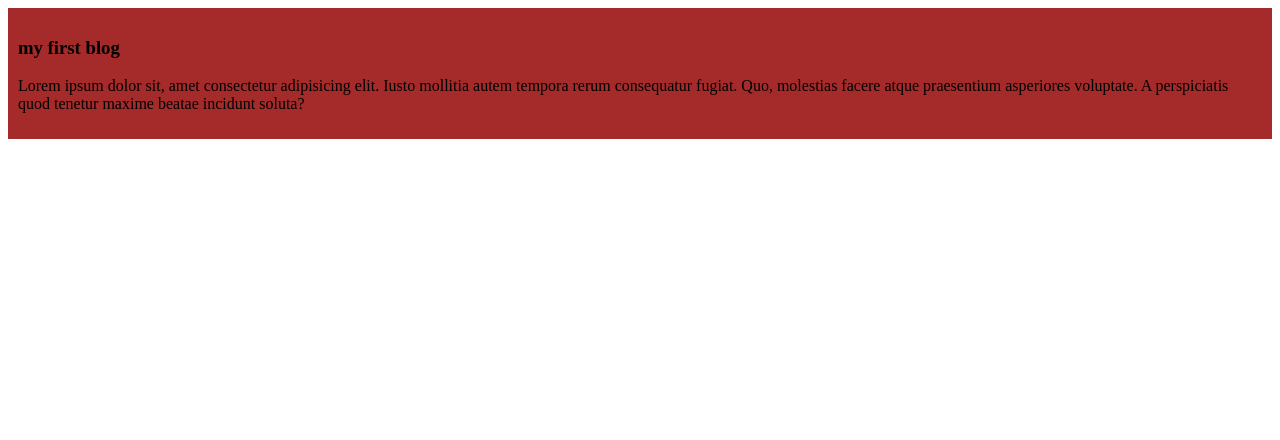
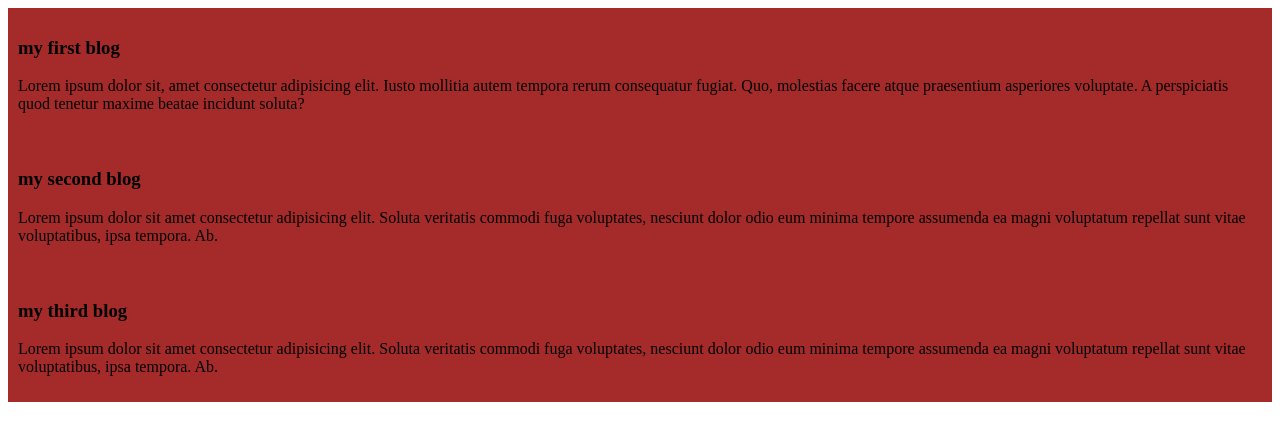
Before and after one commit to ayeshahosen45-png/my-first-github-repo, a plain HTML site: page index.html in a window 1280 px wide. Drawn offline with Linux system fonts and the light colour scheme.

Commit message:
added my second and third blog

```diff
--- a/index.html
+++ b/index.html
@@ -11,5 +11,13 @@
     <h3>my first blog</h3>
     <p>Lorem ipsum dolor sit, amet consectetur adipisicing elit. Iusto mollitia autem tempora rerum consequatur fugiat. Quo, molestias facere atque praesentium asperiores voluptate. A perspiciatis quod tenetur maxime beatae incidunt soluta?</p>
  </div>
+    <div>
+        <h3>my second blog</h3>
+        <p>Lorem ipsum dolor sit amet consectetur adipisicing elit. Soluta veritatis commodi fuga voluptates, nesciunt dolor odio eum minima tempore assumenda ea magni voluptatum repellat sunt vitae voluptatibus, ipsa tempora. Ab.</p>
+    </div>
+   <div>
+        <h3>my third blog</h3>
+        <p>Lorem ipsum dolor sit amet consectetur adipisicing elit. Soluta veritatis commodi fuga voluptates, nesciunt dolor odio eum minima tempore assumenda ea magni voluptatum repellat sunt vitae voluptatibus, ipsa tempora. Ab.</p>
+    </div>
 </body>
 </html>
```
